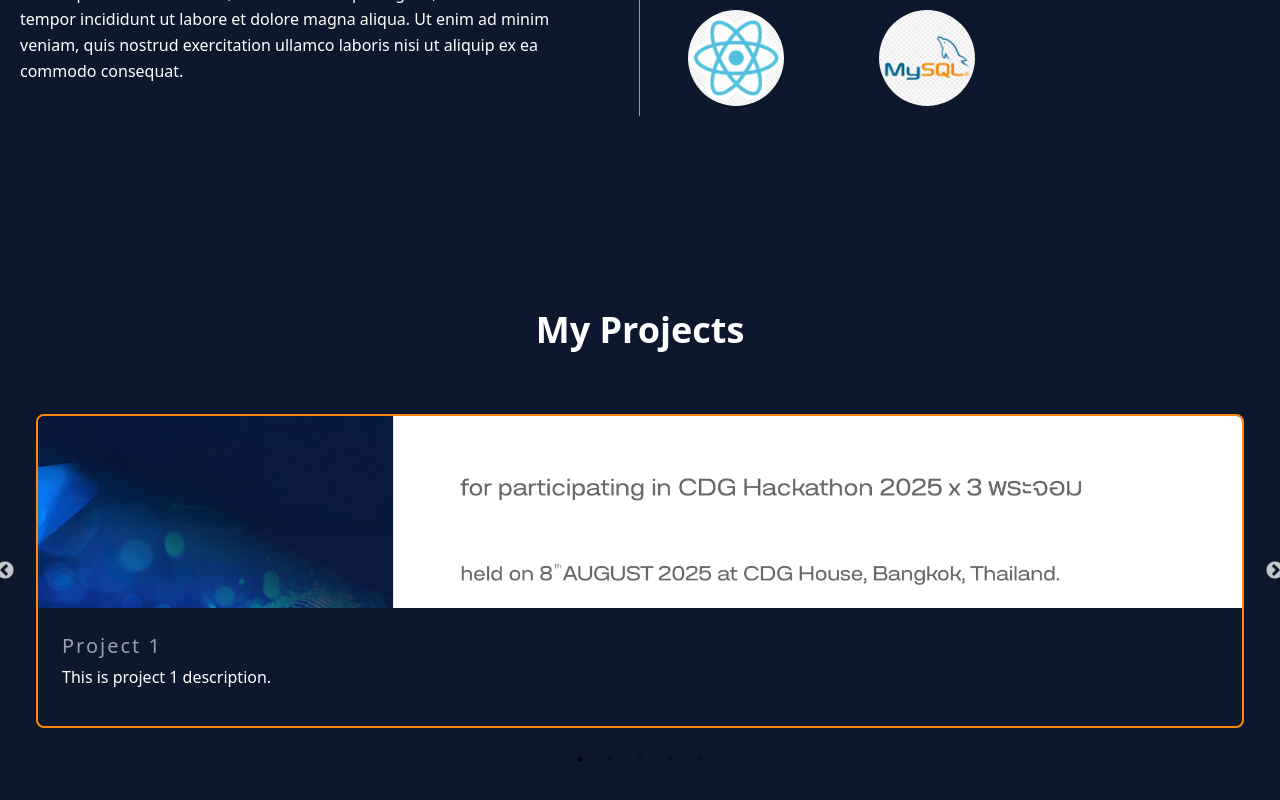
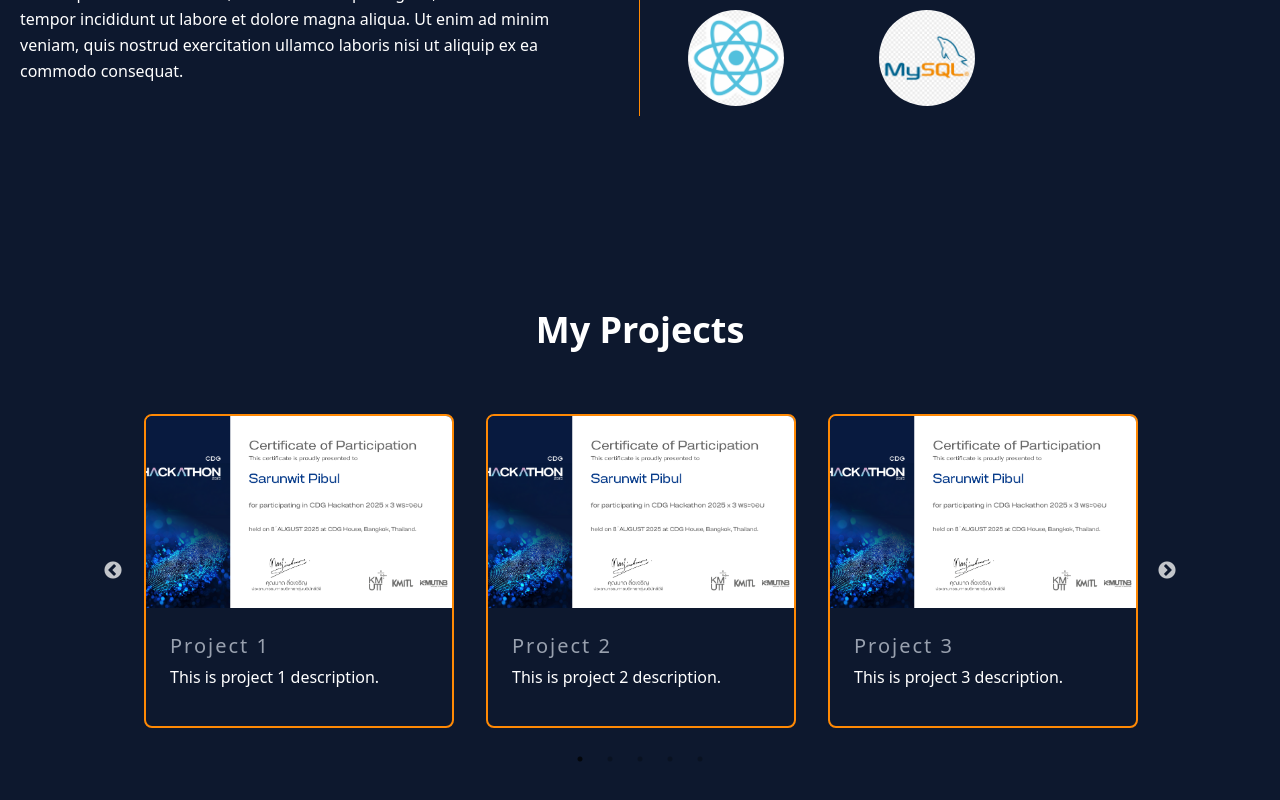
Before and after one commit to Sarunwit00/PortFolio, a React (Vite) app: page / in a window 1280 px wide. Shown: the part 858-1658 px from the top of the page. Built offline with nearby package versions, Linux system fonts and the light colour scheme.

Commit message:
fix_Save8

```diff
--- a/src/components/projects/Projects.jsx
+++ b/src/components/projects/Projects.jsx
@@ -15,22 +15,25 @@
     const settings ={
         dots: true,
         infinite: true,
-        slidersToShow: 3,
-        slidersToScroll: 1,
+        slidesToShow: 3,
+        slidesToScroll: 1,
         arrows: true,
         responsive: [
             {
                 breakpoint: 700,
                 settings: {
-                    slidersToShow: 1,
+                    slidesToShow: 1,
                 }
             }
         ]
     };
   return (
   <section data-aos='fade-up' data-aos-delay='400' id='projects' className='relative overflow-hidden flex flex-col text-white body-font'>
-        <div className='container px-5 py-24 ma-auto'>
+        <div className='container px-5 py-24 mx-auto'>
             <h2 className='text-4xl font-bold text-center mb-12'>My Projects</h2>
+
+            {/* wrapper จำกัดความกว้างและจัดกึ่งกลาง */}
+            <div className='max-w-5xl w-full mx-auto'>
                 <Slider {...settings}>
                     {
                         ListProjects.map((project)=>{
@@ -50,6 +53,7 @@
                     }
                 </Slider>
             </div>
+        </div>
   </section>
   )
 }
```
Lines whose indentation alone changed are shown as unchanged.
